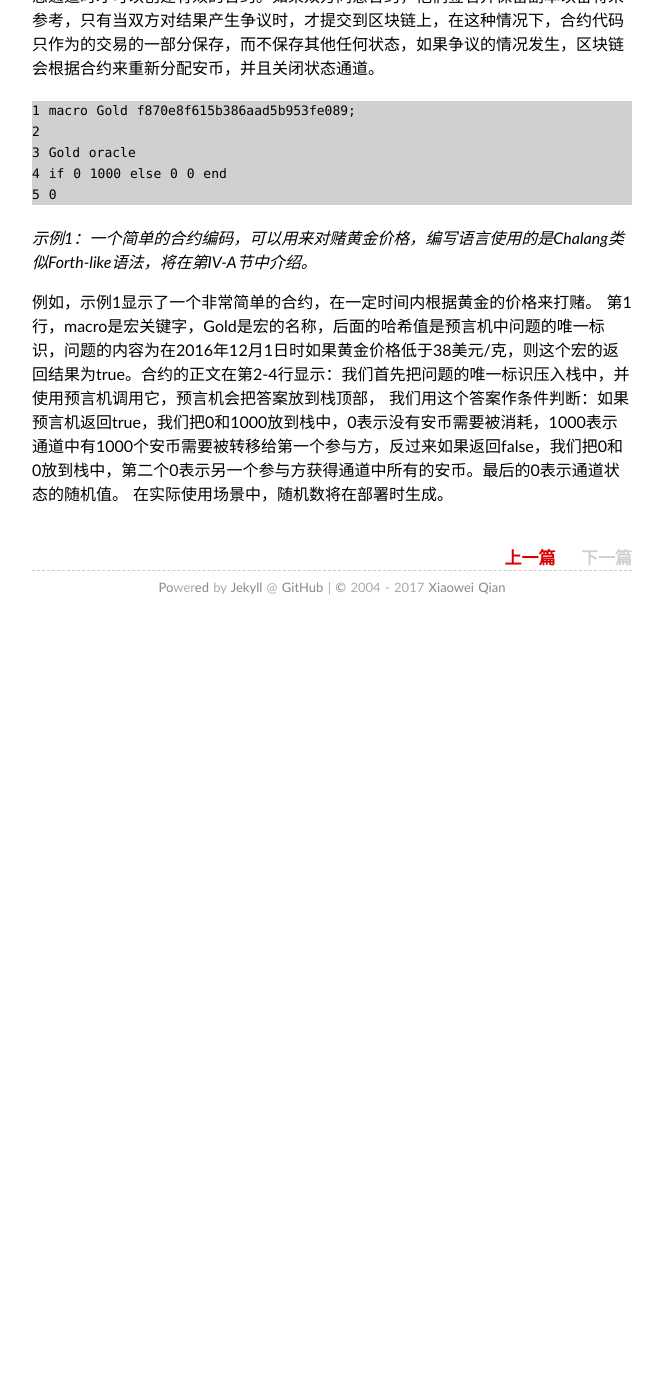
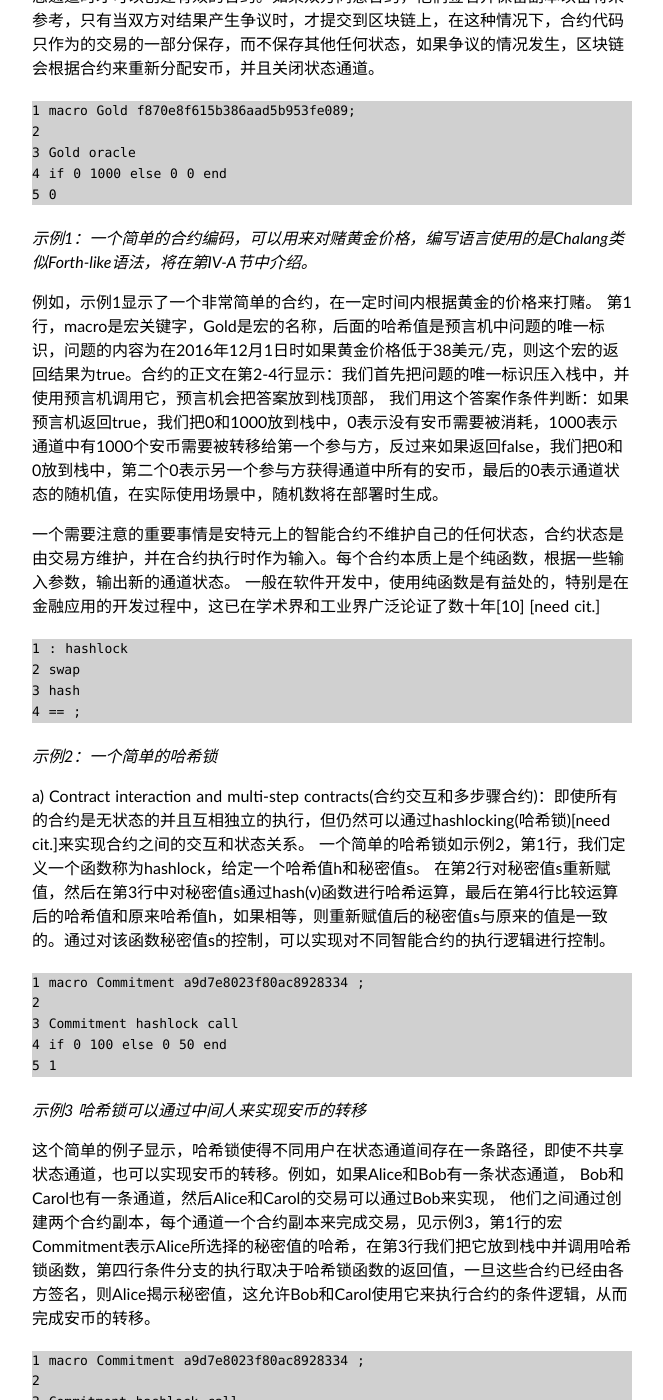
Before and after one commit to XiaoweiQian/note, a Jekyll site: the page built from _posts/2017-04-13-aeternity-whitepaper.md, in a window 1280 px wide and 1400 px high, scrolled down 3620 px. Shown: the whole window, without its empty margins (308-971 px from the left). Built offline with Jekyll 4.4.1, drawn with Linux system fonts in a browser that asks for light colours; Markdown is read by kramdown in place of the engine named in the settings; before the commit the page ends 4250 px from its top, so only the background shows below that; some of the changed text lies outside the part shown.

Commit message:
Update 2017-04-13-aeternity-whitepaper.md

````diff
--- a/_posts/2017-04-13-aeternity-whitepaper.md
+++ b/_posts/2017-04-13-aeternity-whitepaper.md
@@ -113,5 +113,39 @@ B.1) Smart Contracts(智能合约)：虽然链上唯一可以保存的状态是
 ```
 *示例1：一个简单的合约编码，可以用来对赌黄金价格，编写语言使用的是Chalang类似Forth-like语法，将在第IV-A节中介绍。*
 
+例如，示例1显示了一个非常简单的合约，在一定时间内根据黄金的价格来打赌。 第1行，macro是宏关键字，Gold是宏的名称，后面的哈希值是预言机中问题的唯一标识，问题的内容为在2016年12月1日时如果黄金价格低于38美元/克，则这个宏的返回结果为true。合约的正文在第2-4行显示：我们首先把问题的唯一标识压入栈中，并使用预言机调用它，预言机会把答案放到栈顶部， 我们用这个答案作条件判断：如果预言机返回true，我们把0和1000放到栈中，0表示没有安币需要被消耗，1000表示通道中有1000个安币需要被转移给第一个参与方，反过来如果返回false，我们把0和0放到栈中，第二个0表示另一个参与方获得通道中所有的安币，最后的0表示通道状态的随机值，在实际使用场景中，随机数将在部署时生成。
 
-例如，示例1显示了一个非常简单的合约，在一定时间内根据黄金的价格来打赌。 第1行，macro是宏关键字，Gold是宏的名称，后面的哈希值是预言机中问题的唯一标识，问题的内容为在2016年12月1日时如果黄金价格低于38美元/克，则这个宏的返回结果为true。合约的正文在第2-4行显示：我们首先把问题的唯一标识压入栈中，并使用预言机调用它，预言机会把答案放到栈顶部， 我们用这个答案作条件判断：如果预言机返回true，我们把0和1000放到栈中，0表示没有安币需要被消耗，1000表示通道中有1000个安币需要被转移给第一个参与方，反过来如果返回false，我们把0和0放到栈中，第二个0表示另一个参与方获得通道中所有的安币。最后的0表示通道状态的随机值。 在实际使用场景中，随机数将在部署时生成。
+一个需要注意的重要事情是安特元上的智能合约不维护自己的任何状态，合约状态是由交易方维护，并在合约执行时作为输入。每个合约本质上是个纯函数，根据一些输入参数，输出新的通道状态。 一般在软件开发中，使用纯函数是有益处的，特别是在金融应用的开发过程中，这已在学术界和工业界广泛论证了数十年[10]  [need cit.]
+
+```
+1 : hashlock
+2 swap
+3 hash
+4 == ;
+```
+*示例2：一个简单的哈希锁*
+
+a) Contract interaction and multi-step contracts(合约交互和多步骤合约)：即使所有的合约是无状态的并且互相独立的执行，但仍然可以通过hashlocking(哈希锁)[need cit.]来实现合约之间的交互和状态关系。 一个简单的哈希锁如示例2，第1行，我们定义一个函数称为hashlock，给定一个哈希值h和秘密值s。 在第2行对秘密值s重新赋值，然后在第3行中对秘密值s通过hash(v)函数进行哈希运算，最后在第4行比较运算后的哈希值和原来哈希值h，如果相等，则重新赋值后的秘密值s与原来的值是一致的。通过对该函数秘密值s的控制，可以实现对不同智能合约的执行逻辑进行控制。
+
+```
+1 macro Commitment a9d7e8023f80ac8928334 ;
+2
+3 Commitment hashlock call
+4 if 0 100 else 0 50 end
+5 1
+```
+*示例3 哈希锁可以通过中间人来实现安币的转移*
+
+这个简单的例子显示，哈希锁使得不同用户在状态通道间存在一条路径，即使不共享状态通道，也可以实现安币的转移。例如，如果Alice和Bob有一条状态通道，
+Bob和Carol也有一条通道，然后Alice和Carol的交易可以通过Bob来实现， 他们之间通过创建两个合约副本，每个通道一个合约副本来完成交易，见示例3，第1行的宏Commitment表示Alice所选择的秘密值的哈希，在第3行我们把它放到栈中并调用哈希锁函数，第四行条件分支的执行取决于哈希锁函数的返回值，一旦这些合约已经由各方签名，则Alice揭示秘密值，这允许Bob和Carol使用它来执行合约的条件逻辑，从而完成安币的转移。
+
+```
+1 macro Commitment a9d7e8023f80ac8928334 ;
+2
+3 Commitment hashlock call
+4 if State33 else State32 end
+5 call
+```
+*示例4 一个简单的例子，使用哈希锁在通道中玩一个多方参与的游戏*
+
+哈希锁也可以用于在状态通道中实现多方参与的游戏，见示例4，每个人都和游戏管理者建立了一条状态通道，每个通道中都包含了一个相同的智能合约，通过函数State32来声明，当前我们处于游戏状态32，以及我们想要同时把所有通道中的游戏状态更新到33。当游戏管理者揭示秘密值时，所有通道中的合约将同时执行更新。
````
